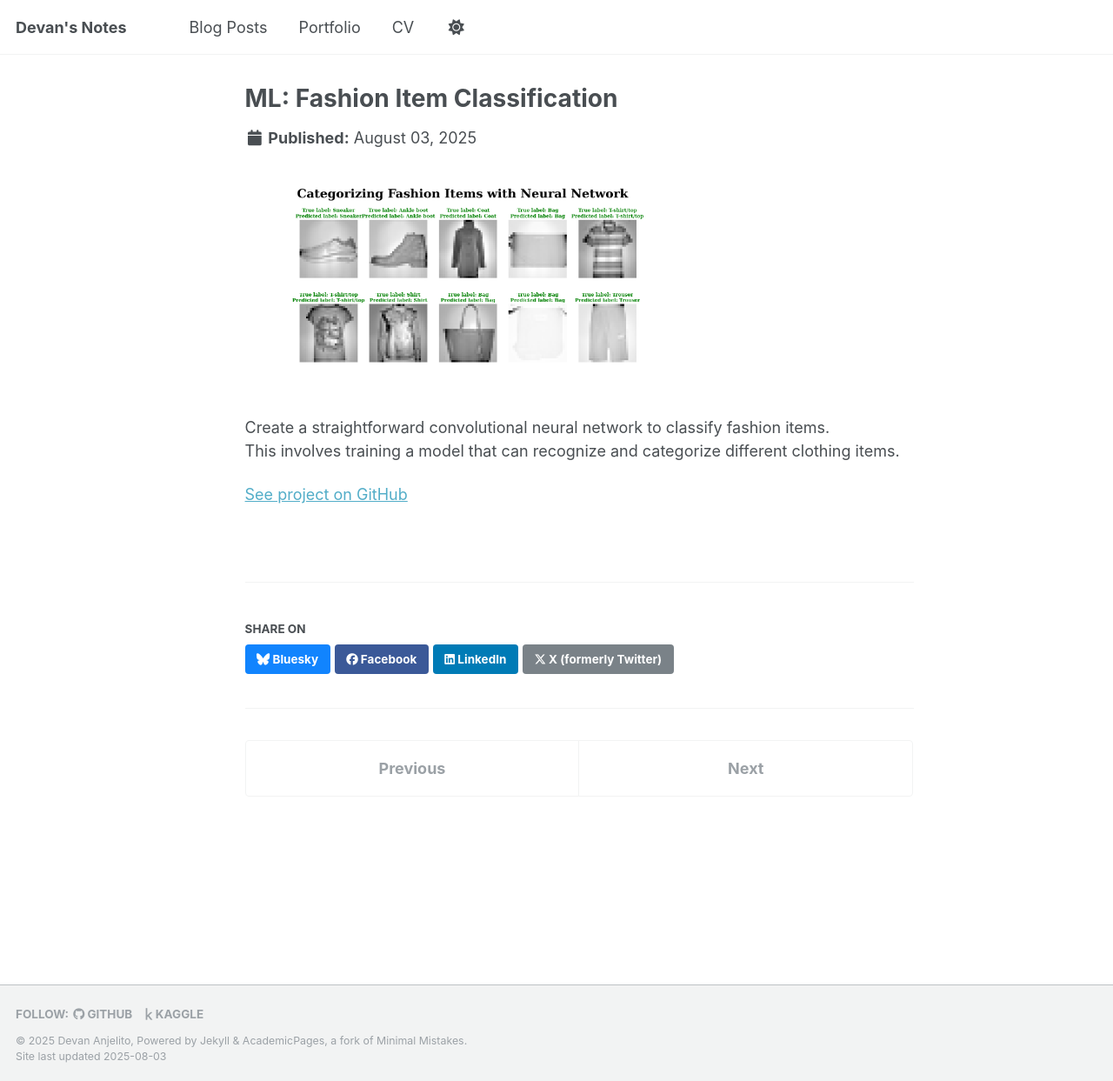
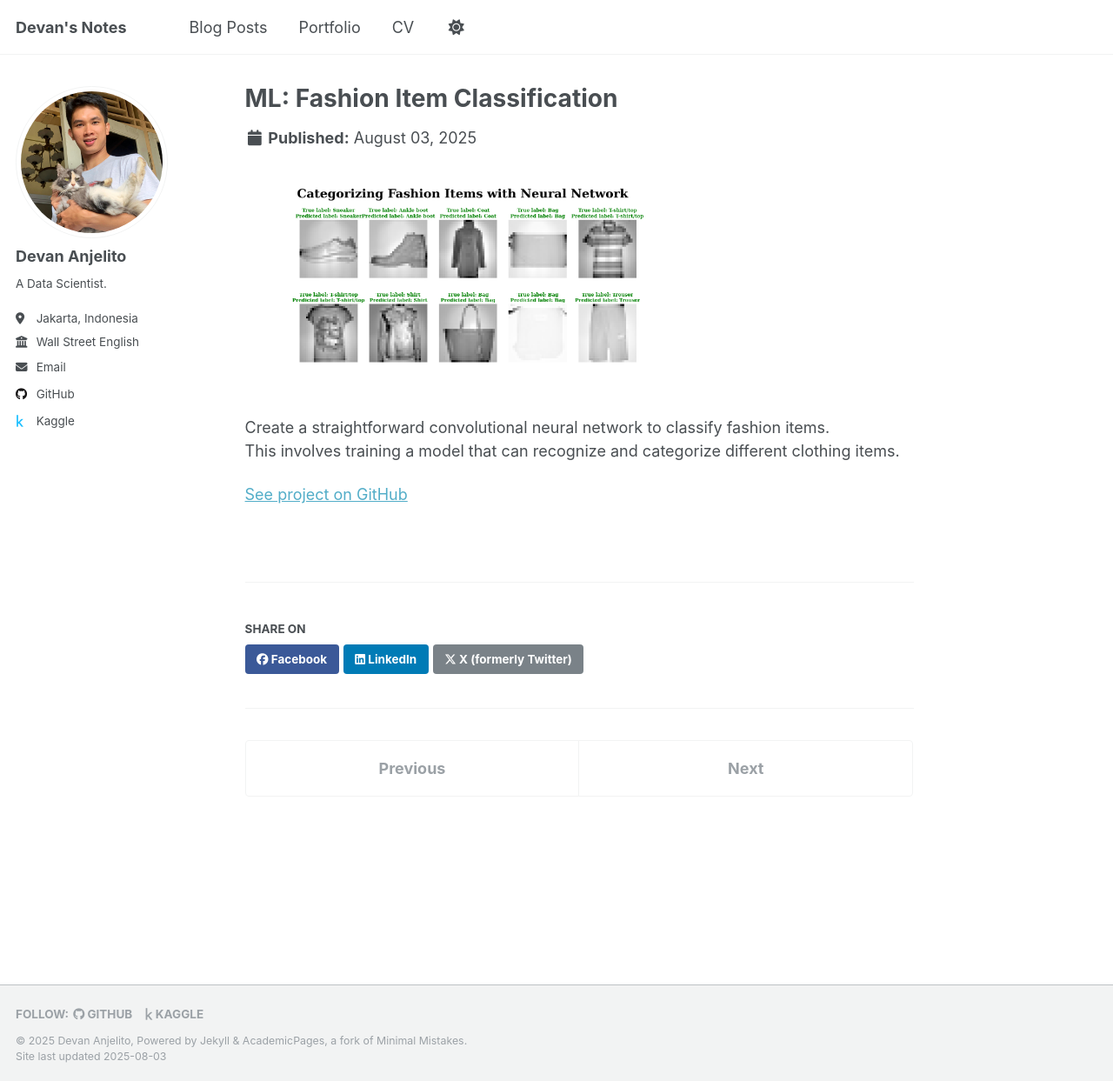
Before and after one commit to danjelito/danjelito.github.io, a Jekyll site: the page built from _portfolio/fashion_items.md, in a window 1280 px wide and 1243 px high. Shown: the whole window at 87% size. Built offline with Jekyll 4.4.1, drawn with Linux system fonts in a browser that asks for light colours; a script that is not in the unit is left out; some of the changed lines change nothing that is shown.

Commit message:
remove social and add author

```diff
--- a/_config.yml
+++ b/_config.yml
@@ -239,7 +239,7 @@
       type: posts
     values:
       layout: single
-      author_profile: false
+      author_profile: true
       read_time: false
       comments: true
       share: true
@@ -275,7 +275,7 @@
       type: portfolio
     values:
       layout: single
-      author_profile: false
+      author_profile: true
       share: true
       comment: true
   # _talks
--- a/_includes/social-share.html
+++ b/_includes/social-share.html
@@ -5,7 +5,7 @@
     <h4 class="page__share-title">{{ site.data.ui-text[site.locale].share_on_label | default: "Share on" }}</h4>
   {% endif %}
 
-  <a href="https://bsky.app/intent/compose?text={{ base_path }}{{ page.url }}" class="btn btn--bluesky" title="{{ site.data.ui-text[site.locale].share_on_label | default: 'Share on' }} Bluesky"><i class="fab fa-bluesky" aria-hidden="true"></i><span> Bluesky</span></a>
+  <!-- <a href="https://bsky.app/intent/compose?text={{ base_path }}{{ page.url }}" class="btn btn--bluesky" title="{{ site.data.ui-text[site.locale].share_on_label | default: 'Share on' }} Bluesky"><i class="fab fa-bluesky" aria-hidden="true"></i><span> Bluesky</span></a> -->
 
   <a href="https://www.facebook.com/sharer/sharer.php?u={{ base_path }}{{ page.url }}" class="btn btn--facebook" title="{{ site.data.ui-text[site.locale].share_on_label | default: 'Share on' }} Facebook"><i class="fab fa-facebook" aria-hidden="true"></i><span> Facebook</span></a>
 
```
